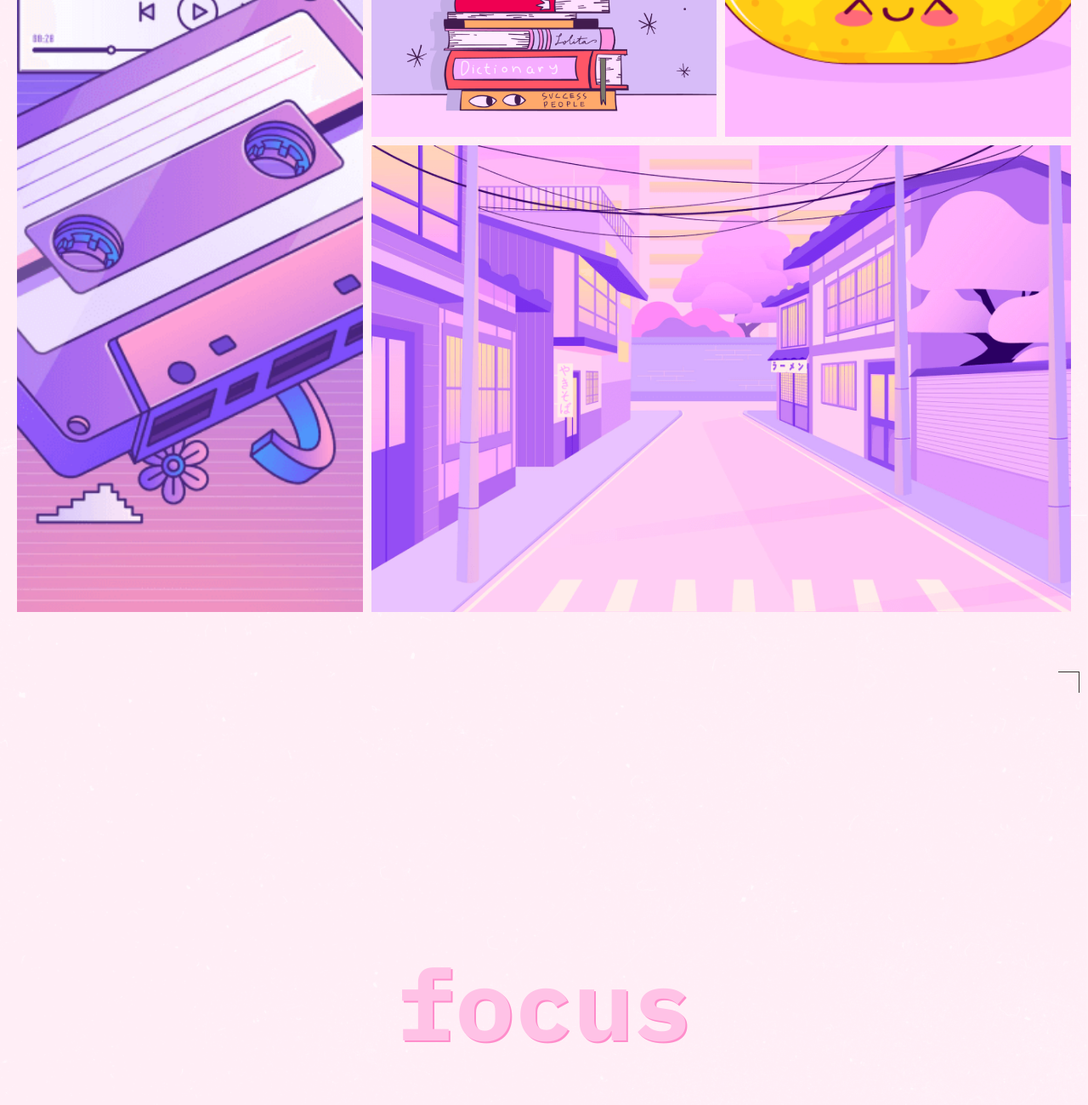
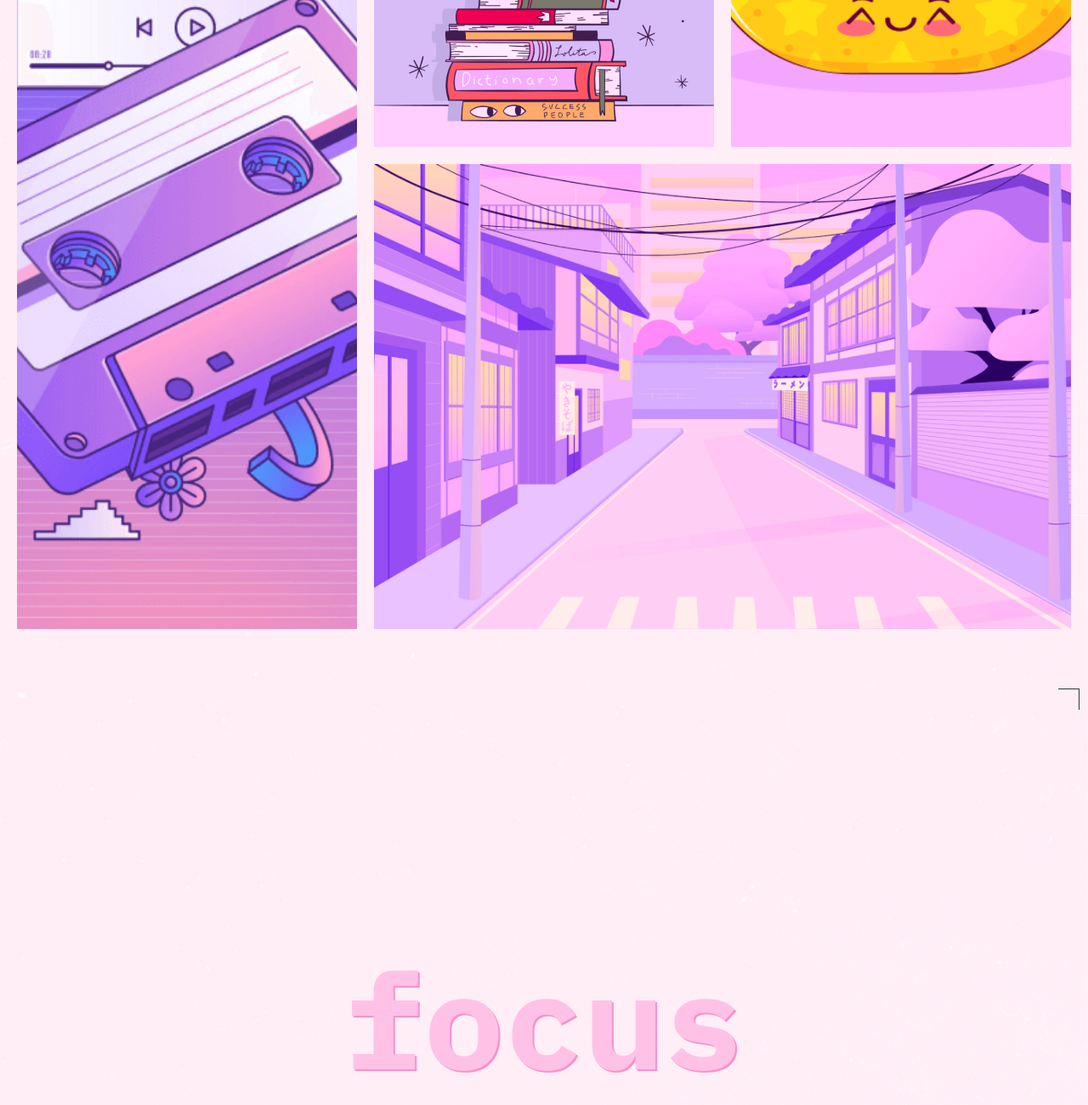
Before and after one commit to CandyDog13/slozhno-sosredotochitsya, a plain HTML site: page index.html in a window 1280 px wide. Shown: the part 3393-4693 px from the top of the page at 85% size. Drawn offline with Linux system fonts and the light colour scheme.

Commit message:
proj version 1.3

```diff
--- a/styles/style.css
+++ b/styles/style.css
@@ -218,7 +218,8 @@ img {
   color: var(--heading-color);
   text-shadow: 2px 2px 0px var(--accent-color);
   font-family: var(--main-font, sans-serif);
-  font-size: 116px;
+  /* font-size: 116px; */
+  font-size: clamp(7.25rem, 7.0115rem + 1.0178vw, 7.5rem);
   font-style: normal;
   font-weight: 700;
   line-height: 82.5%; /* 95.7px */
@@ -339,6 +340,7 @@ img {
     "pic_sunset pic_sunset pic_ice-cream"
     "pic_tape pic_books pic_ice-cream"
     "pic_tape pic_street pic_street";
+    gap: 20px;
   }
 
   .pics_title {
@@ -367,6 +369,10 @@ img {
 
   .pic_street {
     grid-area: pic_street;
+  }
+
+  .footer__title {
+    font-size: clamp(7.5rem, 0.5625rem + 14.4531vw, 9.8125rem);
   }
 }
 
```
